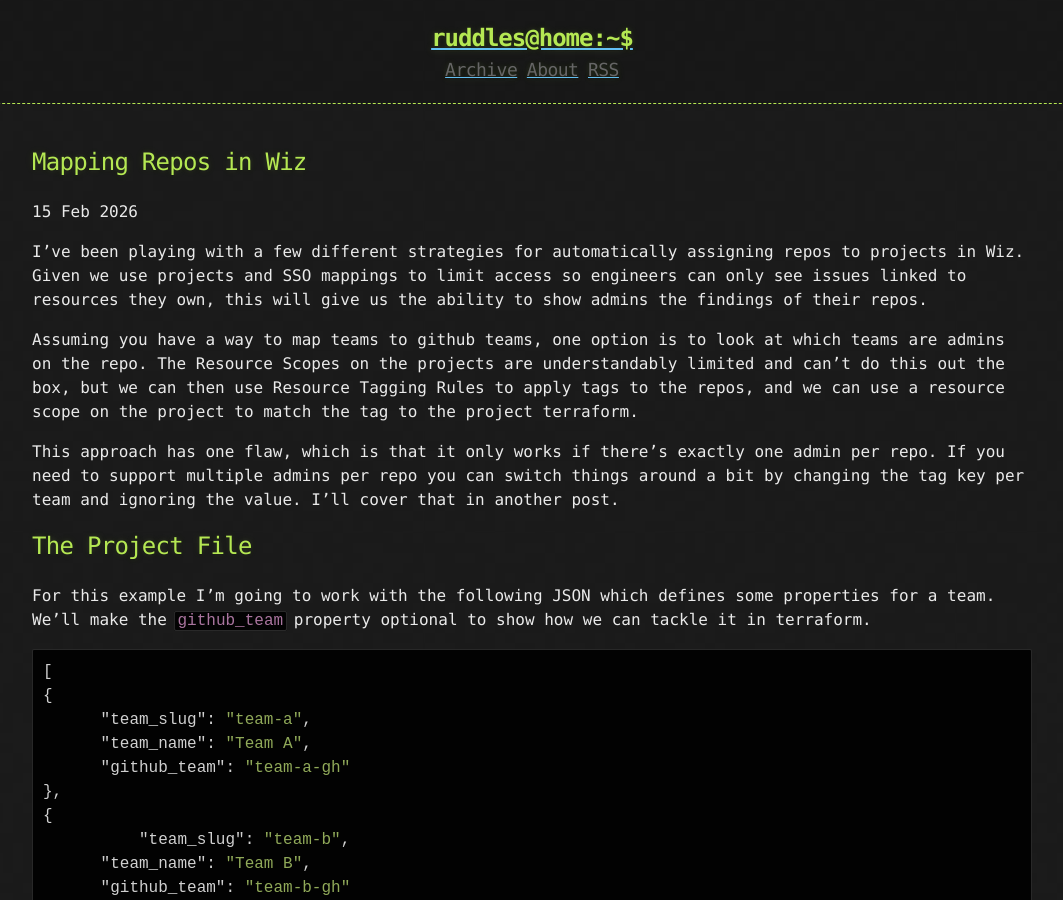
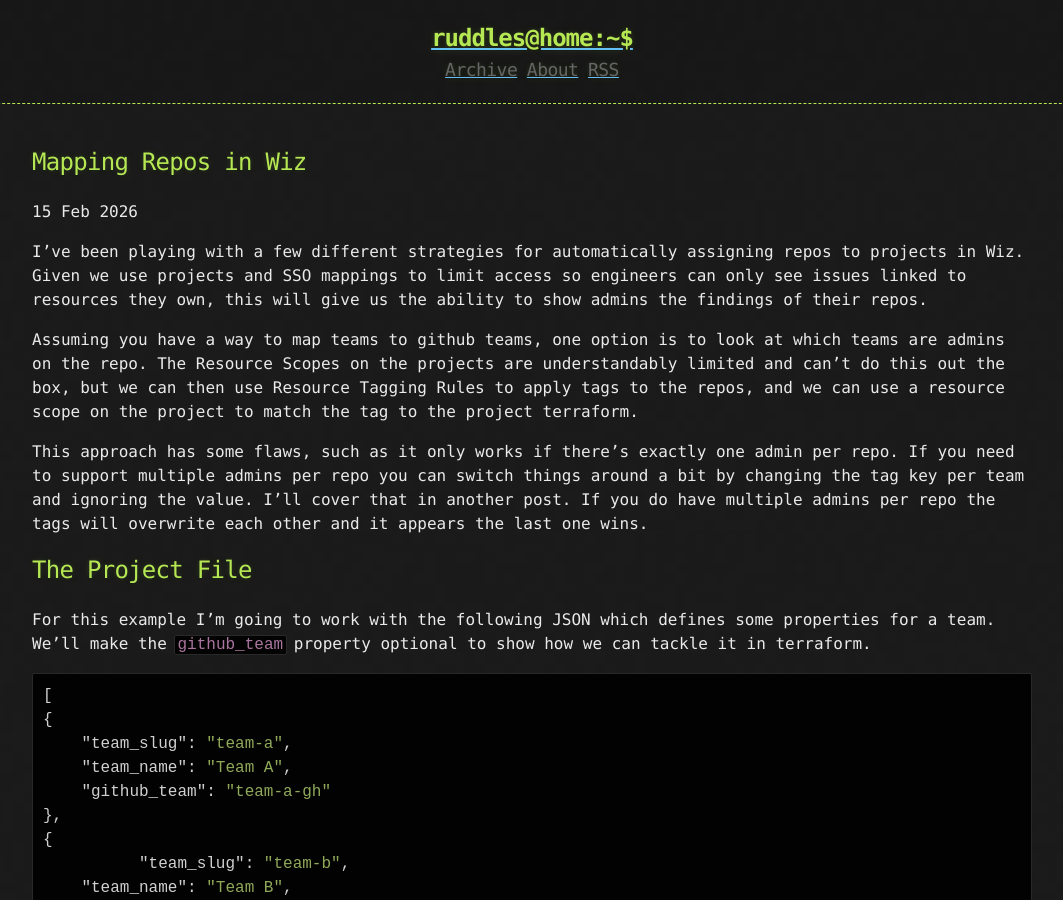
Before and after one commit to ruddles/ruddles.github.io, a Jekyll site: the page built from _posts/2026-02-15-Wiz-Code-Repo-Mapping.md, in a window 1280 px wide and 900 px high. Shown: the whole window, without its empty margins (108-1171 px from the left). Built offline with Jekyll 4.4.1, drawn with Linux system fonts in a browser that asks for light colours.

Commit message:
Updated post

````diff
--- a/_posts/2026-02-15-Wiz-Code-Repo-Mapping.md
+++ b/_posts/2026-02-15-Wiz-Code-Repo-Mapping.md
@@ -7,7 +7,7 @@ I've been playing with a few different strategies for automatically assigning re
 
 Assuming you have a way to map teams to github teams, one option is to look at which teams are admins on the repo. The Resource Scopes on the projects are understandably limited and can't do this out the box, but we can then use Resource Tagging Rules to apply tags to the repos, and we can use a resource scope on the project to match the tag to the project terraform.
 
-This approach has one flaw, which is that it only works if there's exactly one admin per repo. If you need to support multiple admins per repo you can switch things around a bit by changing the tag key per team and ignoring the value. I'll cover that in another post.
+This approach has some flaws, such as it only works if there's exactly one admin per repo. If you need to support multiple admins per repo you can switch things around a bit by changing the tag key per team and ignoring the value. I'll cover that in another post. If you do have multiple admins per repo the tags will overwrite each other and it appears the last one wins.
 
 ## The Project File
 
@@ -16,18 +16,18 @@ For this example I'm going to work with the following JSON which defines some pr
 ```json
 [
 {
-      "team_slug": "team-a",
-      "team_name": "Team A",
-      "github_team": "team-a-gh"
+    "team_slug": "team-a",
+    "team_name": "Team A",
+    "github_team": "team-a-gh"
 },
 {
 	  "team_slug": "team-b",
-      "team_name": "Team B",
-      "github_team": "team-b-gh"
+    "team_name": "Team B",
+    "github_team": "team-b-gh"
 },
 {
 	  "team_slug": "team-c",
-      "team_name": "Team C"
+    "team_name": "Team C"
 }
 ...
 ]
````
